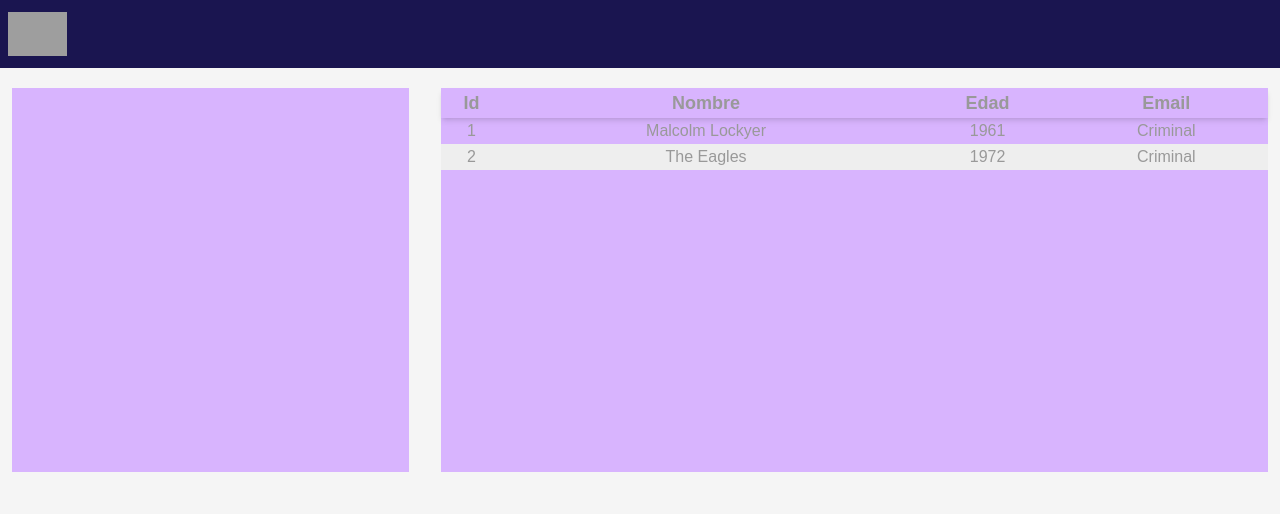
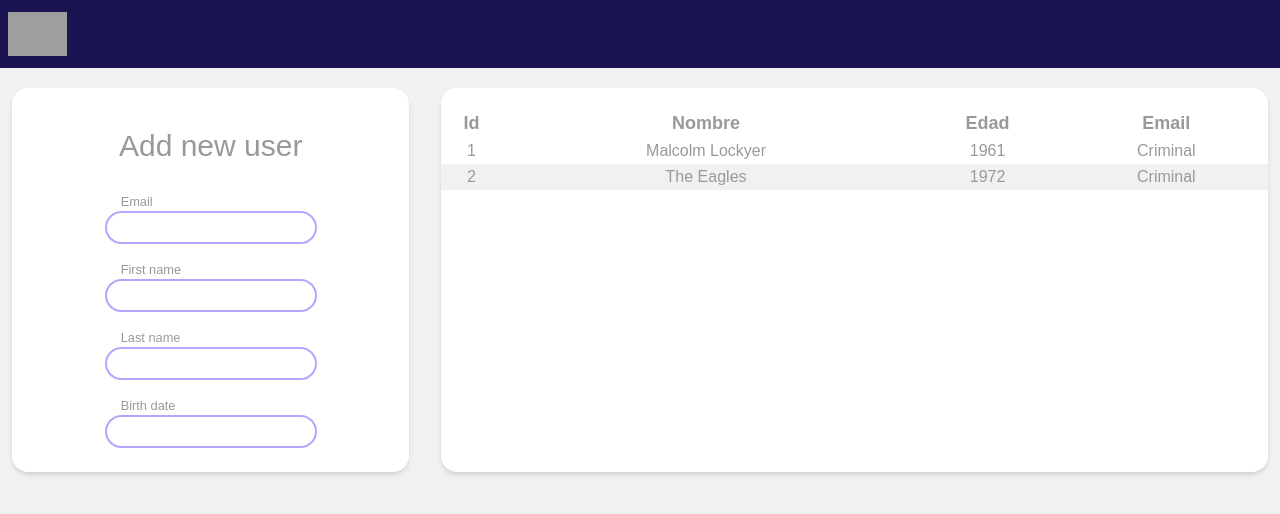
Before and after one commit to I7RANK/user_register_talentu_test, a Vue app: page / in a window 1280 px wide. Shown: the top 514 px of the page. Built offline with nearby package versions, Linux system fonts and the light colour scheme; grey boxes are pictures that could not be loaded.

Commit message:
Addinf UserForm component with some styles

```diff
--- a/src/assets/base.css
+++ b/src/assets/base.css
@@ -3,21 +3,25 @@
 @tailwind utilities;
 
 :root {
-  --color-white: #f5f5f5;
+  --color-white: #f1f1f1;
+  --color-white-2: #fff;
   --color-dark: #2b2b2b;
+  --text-white: #999;
+
   --bg-talentu: #1a1550;
-
-  --text-white: #999;
+  --input-color: #afa8ff;
+  --input-color-2: #685bff;
 }
 
 :root {
-  --color-background: var(--color-white);
+  --background: var(--color-white);
+  --background-secondary: var(--color-white-2);
   --text-color: var(--text-white);
 }
 
 @media (prefers-color-scheme: dark) {
   :root {
-    --color-background: var(--color-dark);
+    --background: var(--color-dark);
   }
 }
 
@@ -33,7 +37,7 @@
 
 body {
   min-height: 100vh;
-  background: var(--color-background);
+  background: var(--background);
   transition: color 0.5s, background-color 0.5s;
   font-family: sans-serif, Inter, -apple-system, BlinkMacSystemFont, 'Segoe UI', Roboto, Oxygen, Ubuntu,
     Cantarell, 'Fira Sans', 'Droid Sans', 'Helvetica Neue';
--- a/src/components/Main.vue
+++ b/src/components/Main.vue
@@ -1,8 +1,10 @@
 <template>
   <main class="my-5 px-3 lg:grid lg:grid-cols-3 gap-8">
-    <div class="h-96 mb-5 bg-purple-300"></div>
+    <div class="h-96 mb-5 rounded-2xl shadow-md py-5">
+      <UserForm />
+    </div>
 
-    <div class="lg:col-span-2 mb-5 bg-purple-300">
+    <div class="lg:col-span-2 mb-5 rounded-2xl shadow-md py-5">
       <UserTable />
     </div>
   </main>
@@ -10,13 +12,18 @@
 
 <script>
 import UserTable from './UserTable.vue'
+import UserForm from './UserForm.vue'
 
 export default {
   components: {
     UserTable,
+    UserForm,
   }
 };
 </script>
 
 <style>
+  main div {
+    background: var(--background-secondary);
+  }
 </style>
--- /dev/null
+++ b/src/components/UserForm.vue
@@ -0,0 +1,53 @@
+<template>
+  <form class="user-form flex flex-col items-center px-8" action="">
+    <h2 class="text-3xl my-5">Add new user</h2>
+
+    <div class="flex flex-col my-2">
+      <label for="email">Email</label>
+      <input id="email" type="text">
+    </div>
+
+    <div class="flex flex-col my-2">
+      <label for="first-name">First name</label>
+      <input id="first-name" type="text">
+    </div>
+
+    <div class="flex flex-col my-2">
+      <label for="last-name">Last name</label>
+      <input id="last-name" type="text">
+    </div>
+
+    <div class="flex flex-col my-2">
+      <label for="birth-date">Birth date</label>
+      <input id="birth-date" type="text">
+    </div>
+
+    <div>
+    </div>
+  </form>
+</template>
+
+<script>
+export default {};
+</script>
+
+<style>
+.user-form label {
+  font-size: .8rem;
+  padding: 0 1rem;
+}
+
+.user-form input {
+  max-width: 212px;
+  padding: 0 1rem;
+  font-size: 1.2rem;
+  outline: none;
+  border-radius: 9999px;
+  border: var(--input-color) 2px solid;
+  transition: border .3s;
+}
+
+.user-form input:focus {
+  border: var(--input-color-2) 2px solid;
+}
+</style>
--- a/src/components/UserTable.vue
+++ b/src/components/UserTable.vue
@@ -1,7 +1,7 @@
 <template>
-  <table class="table-auto min-w-full">
-    <thead class="shadow-md text-lg">
-      <tr>
+  <table class="user-table table-auto min-w-full rounded-t-2xl">
+    <thead class="text-lg">
+      <tr class="">
         <th class="font-bold">Id</th>
         <th class="font-bold">Nombre</th>
         <th class="font-bold">Edad</th>
@@ -32,6 +32,6 @@ export default {};
 
 <style>
 table tbody tr:nth-child(2n) {
-  background: #eee;
+  background: var(--background);
 }
 </style>
```
